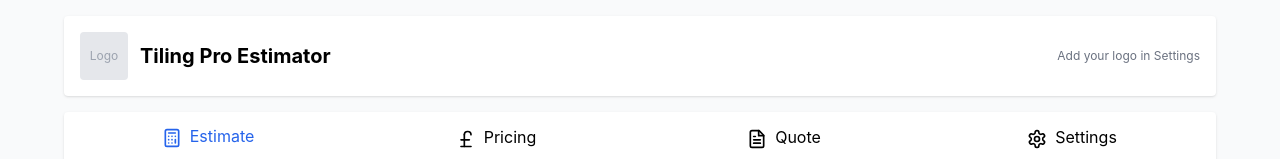
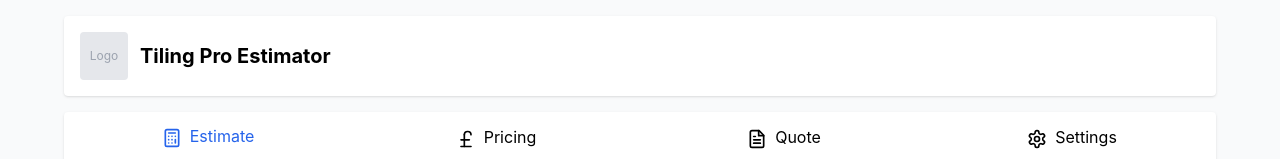
Before and after one commit to kevinwoodley-hash/tiling-estimator, a React (Create React App) app: page / in a window 1280 px wide. Shown: the top 159 px of the page. Built offline with nearby package versions, Linux system fonts and the light colour scheme; the HTML template or start-up script is replaced by a standard one.

Commit message:
Update App.jsx

```diff
--- a/src/App.jsx
+++ b/src/App.jsx
@@ -165,16 +165,13 @@ export default function TilingEstimator() {
   return (
     <div className="min-h-screen bg-gray-50 p-4">
       <div className="max-w-6xl mx-auto">
-        <div className="bg-white rounded shadow p-4 mb-4 flex items-center justify-between">
-          <div className="flex items-center gap-3">
+        <div className="bg-white rounded shadow p-4 mb-4 flex items-center gap-3">
           {companyInfo.logo ? (
             <img src={companyInfo.logo} alt={companyInfo.name} className="h-12 object-contain" onError={(e) => e.target.style.display = 'none'} />
           ) : (
             <div className="h-12 w-12 bg-gray-200 rounded flex items-center justify-center text-gray-400 text-xs">Logo</div>
           )}
           <h1 className="text-xl font-bold">{companyInfo.name || 'Tiling Pro Estimator'}</h1>
-          </div>
-          <p className="text-xs text-gray-500">Add your logo in Settings</p>
         </div>
         <div className="bg-white rounded shadow mb-4">
           <div className="flex border-b overflow-x-auto">
```
Lines whose indentation alone changed are shown as unchanged.
